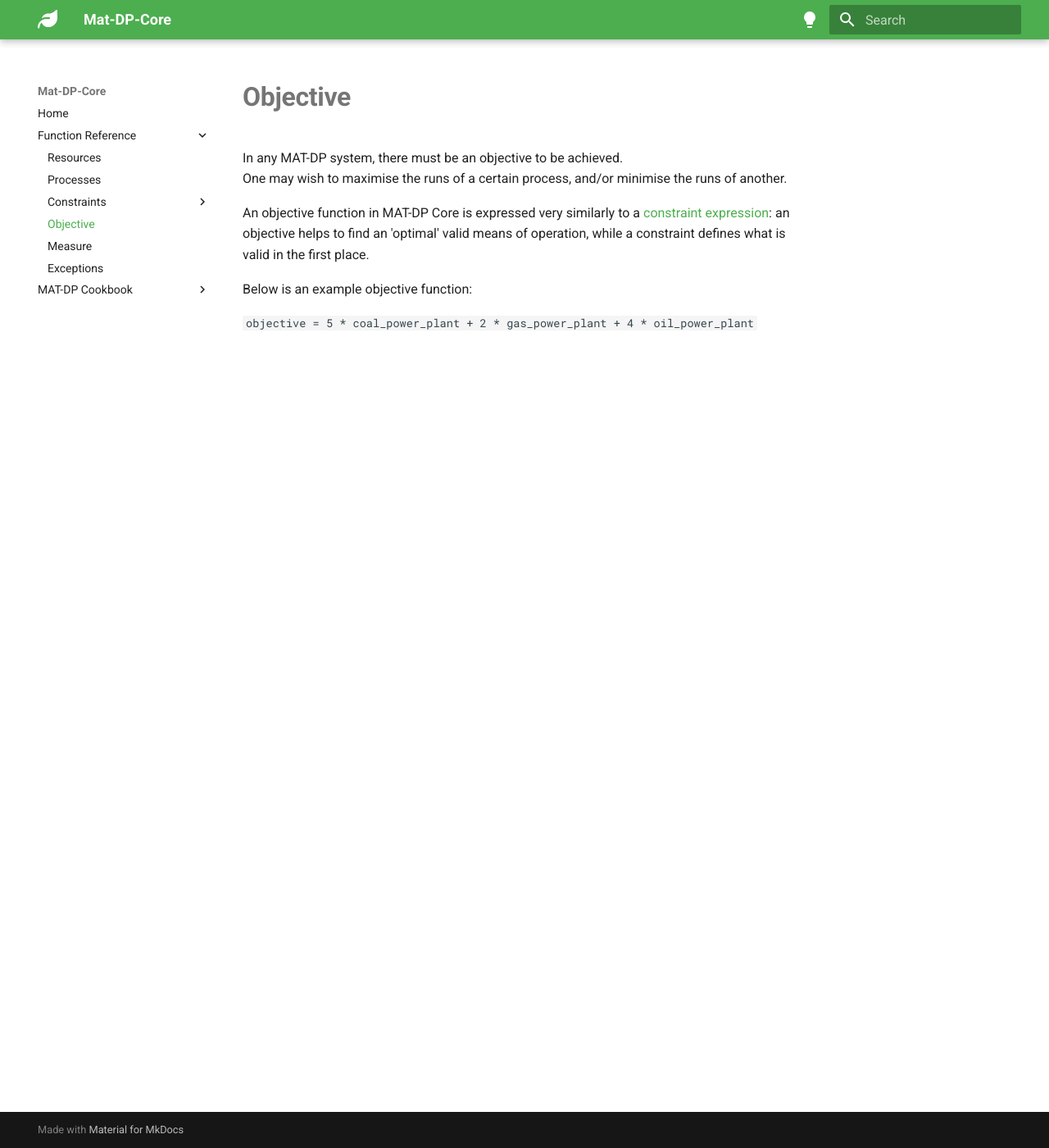
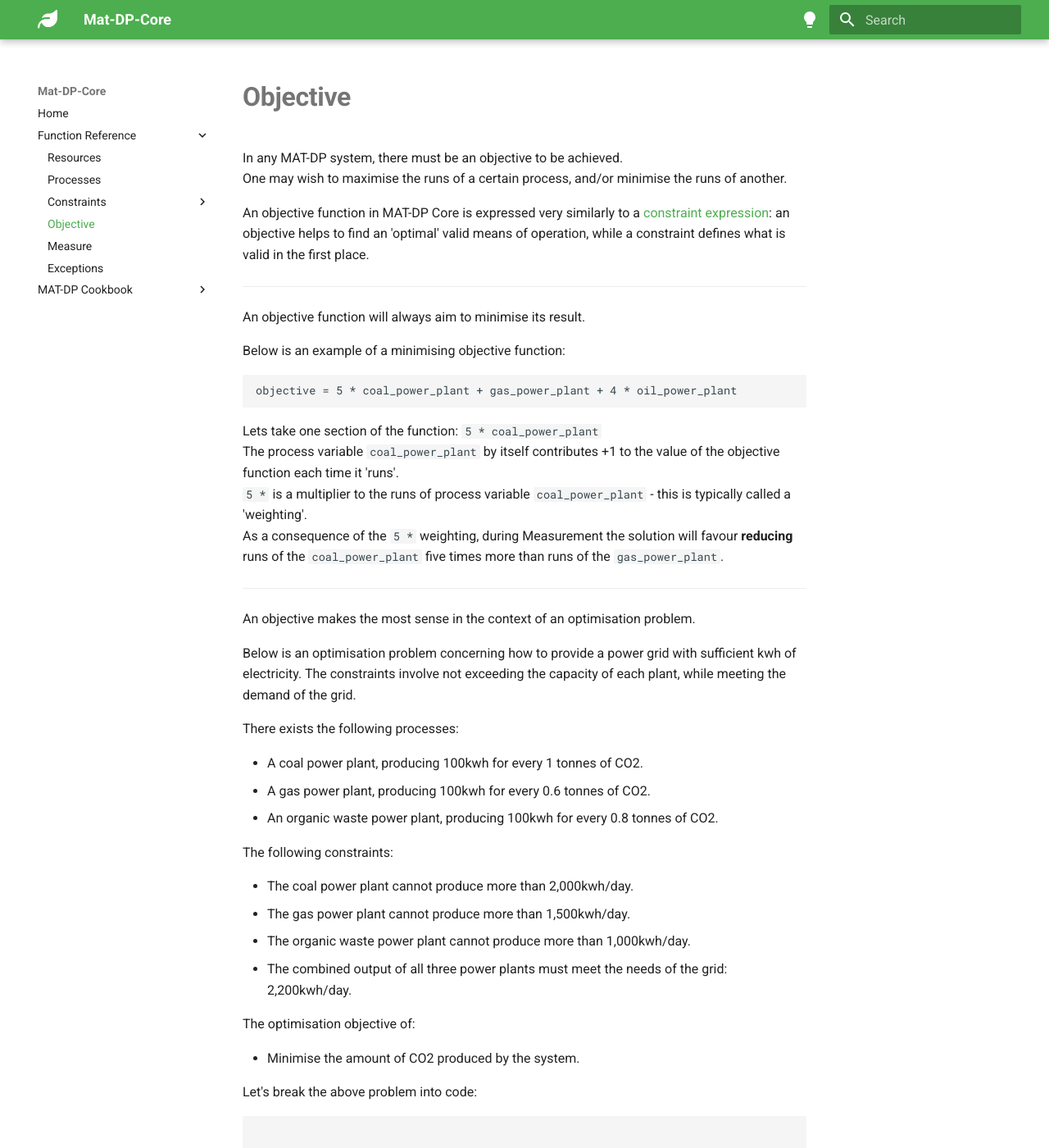
Before and after one commit to Mat-dp/mat-dp-core, an MkDocs documentation site: the page built from docs/Function Reference/objective.md, in a window 1280 px wide and 1400 px high. Shown: the whole window at 82% size. Built offline with MkDocs 1.6.1 and Material for MkDocs 9.7.7, drawn with Linux system fonts in a browser that asks for light colours.

Commit message:
Objective.md beginnings, explanatory code underway

````diff
--- a/docs/Function Reference/objective.md
+++ b/docs/Function Reference/objective.md
@@ -5,6 +5,46 @@
 
 An objective function in MAT-DP Core is expressed very similarly to a [constraint expression](advancedconstraints.md): an objective helps to find an 'optimal' valid means of operation, while a constraint defines what is valid in the first place.
 
-Below is an example objective function:
+---
 
-`objective = 5 * coal_power_plant + 2 * gas_power_plant + 4 * oil_power_plant`
+An objective function will always aim to minimise its result.
+
+Below is an example of a minimising objective function:
+
+```
+objective = 5 * coal_power_plant + gas_power_plant + 4 * oil_power_plant
+```
+
+Lets take one section of the function: `5 * coal_power_plant`
+The process variable `coal_power_plant` by itself contributes +1 to the value of the objective function each time it 'runs'.
+`5 * ` is a multiplier to the runs of process variable `coal_power_plant` - this is typically called a 'weighting'.
+As a consequence of the `5 * ` weighting, during Measurement the solution will favour **reducing** runs of the `coal_power_plant` five times more than runs of the `gas_power_plant`.
+
+---
+
+An objective makes the most sense in the context of an optimisation problem.
+
+Below is an optimisation problem concerning how to provide a power grid with sufficient kwh of electricity. The constraints involve not exceeding the capacity of each plant, while meeting the demand of the grid.
+
+There exists the following processes:
+
+* A coal power plant, producing 100kwh for every 1 tonnes of CO2.
+* A gas power plant, producing 100kwh for every 0.6 tonnes of CO2.
+* An organic waste power plant, producing 100kwh for every 0.8 tonnes of CO2.
+
+The following constraints:
+
+* The coal power plant cannot produce more than 2,000kwh/day.
+* The gas power plant cannot produce more than 1,500kwh/day.
+* The organic waste power plant cannot produce more than 1,000kwh/day.
+* The combined output of all three power plants must meet the needs of the grid: 2,200kwh/day.
+
+The optimisation objective of:
+
+* Minimise the amount of CO2 produced by the system.
+
+Let's break the above problem into code:
+
+```
+
+```
````
